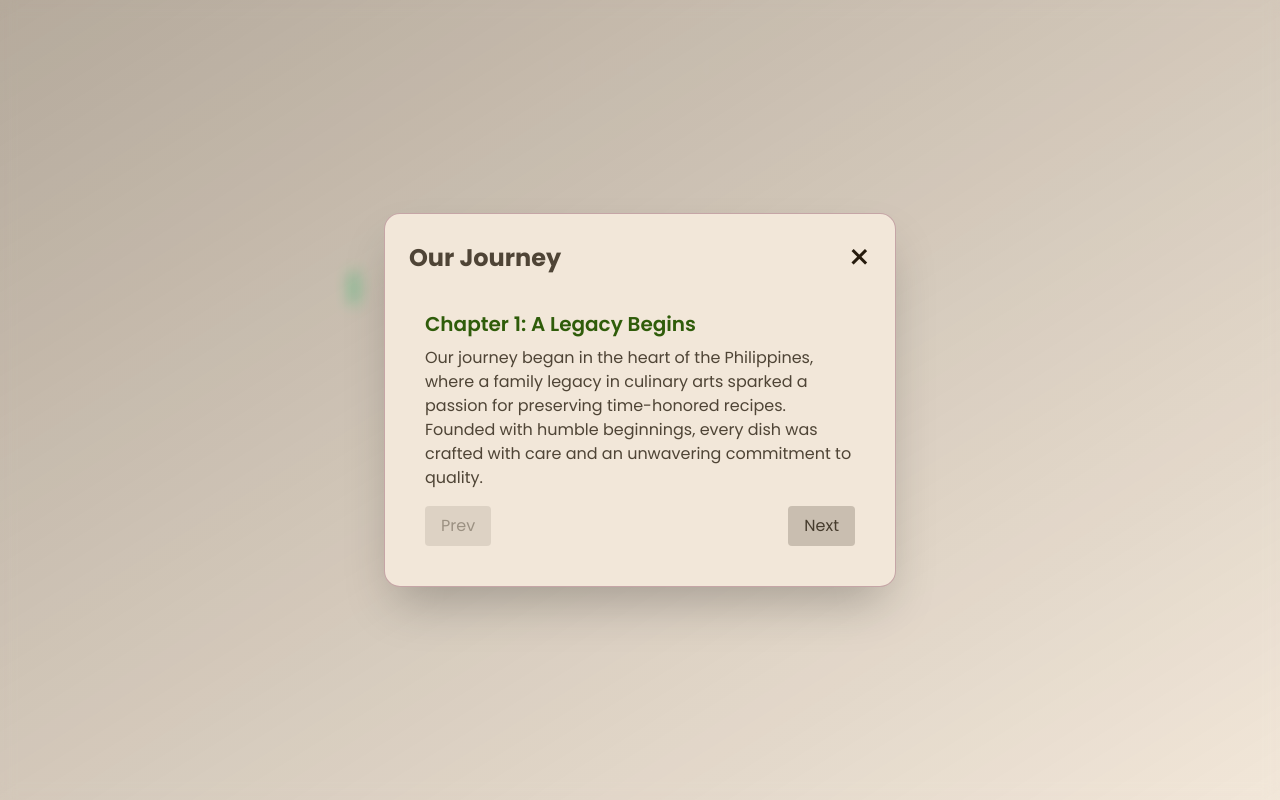
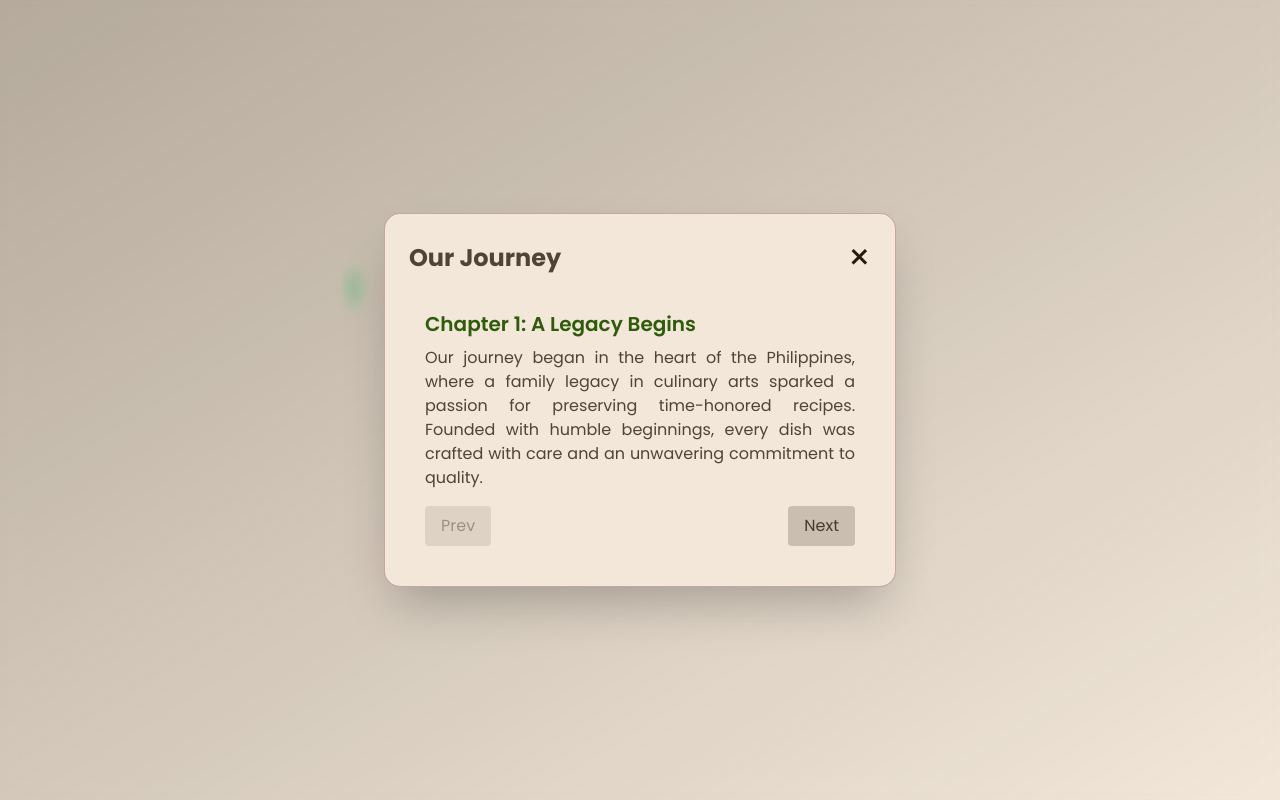
Before and after one commit to jlescarlan11/nutcha-bites, a React (Vite) app: page / in a window 1280 px wide. Both pictures are taken after a click on the button "Read More". Shown: the part 2489-3289 px from the top of the page. Built offline with nearby package versions, Linux system fonts and the light colour scheme; no server answers.

Commit message:
finished

```diff
--- a/src/components/Modal.jsx
+++ b/src/components/Modal.jsx
@@ -151,7 +151,7 @@ const Modal = ({ onClose }) => {
           <h4 className="text-xl font-semibold text-[var(--color-accent)] mb-2">
             {chapters[currentChapter].title}
           </h4>
-          <p className="text-[var(--color-secondary)]/80">
+          <p className="text-[var(--color-secondary)]/80 text-justify">
             {chapters[currentChapter].content}
           </p>
           <div className="flex justify-between mt-4">
```
